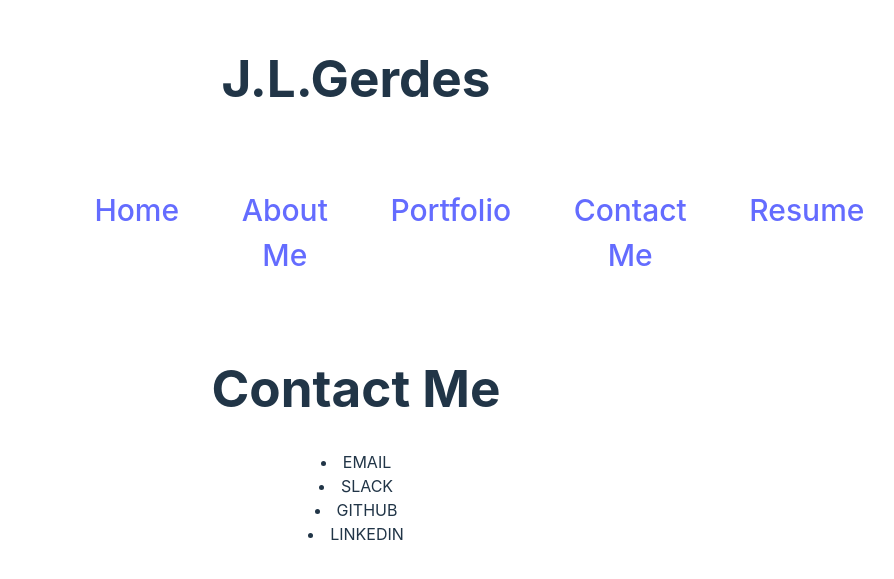
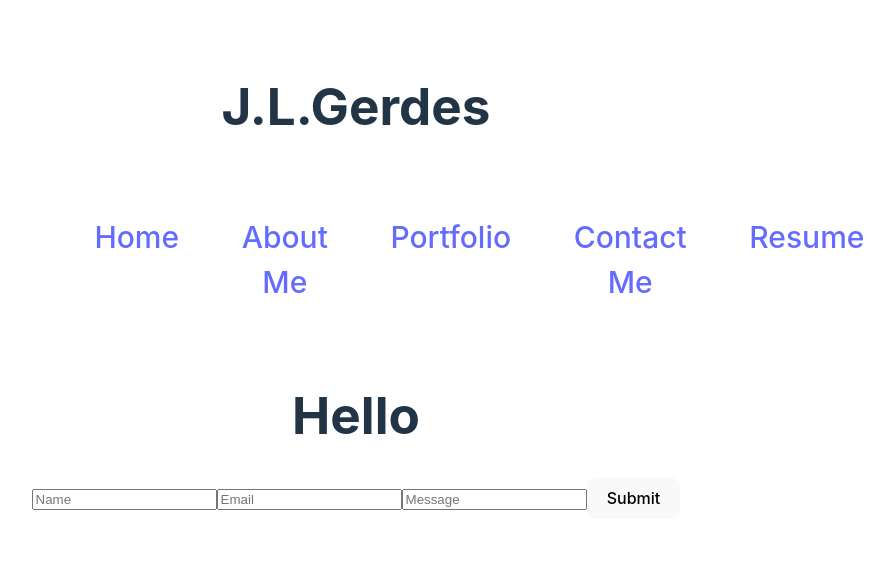
Before and after one commit to gerdesjasonl/jgPortfolio, a React (Vite) app in the folder jgPortfolio/: page /Contact in a window 1280 px wide. Shown: the part 119-698 px from the top of the page, without its empty margins (284-1178 px from the left). Built offline with nearby package versions, Linux system fonts and the light colour scheme.

Commit message:
Add form to contact me page

```diff
--- a/jgPortfolio/src/components/pages/Contact.jsx
+++ b/jgPortfolio/src/components/pages/Contact.jsx
@@ -1,11 +1,61 @@
+import { useState } from 'react';
+
 export default function Contact() {
-    return (
-      <div>
-        <h1>Contact Me</h1>
-        <li href="">EMAIL</li>
-        <li href="">SLACK</li>
-        <li href="">GITHUB</li>
-        <li href="">LINKEDIN</li>
-      </div>
-    );
+
+    const [userName, setUserName] = useState('');
+    const [userEmail, setUserEmail] = useState('');
+    const [userMessage, setUserMessage] = useState('');
+
+    const handleInputChange = (e) => {
+      // Getting the value and name of the input which triggered the change
+      const { name, value } = e.target;
+
+      // Ternary statement that will call either setFirstName or setLastName based on what field the user is typing in
+      return name === 'userName' ? setUserName(value) : setUserEmail(value);
+    };
+
+    const handleFormSubmit = (e) => {
+      // Preventing the default behavior of the form submit (which is to refresh the page)
+      e.preventDefault();
+
+      // Alert the user their name, clear the inputs
+      alert(`Thank you ${userName}!`);
+      setUserName('');
+      setUserEmail ('');
+      setUserMessage('');
+    };
+
+  return (
+      <div className="container text-center">
+      <h1>
+        Hello {userName}
+      </h1>
+      <form className="form" onSubmit={handleFormSubmit}>
+        <input
+          value={userName}
+          name="userName"
+          onChange={handleInputChange}
+          type="text"
+          placeholder="Name"
+        />
+        <input
+          value={userEmail}
+          name="userEmail"
+          onChange={handleInputChange}
+          type="text"
+          placeholder="Email"
+        />
+        <input
+          value={userMessage}
+          name="userMessage"
+          onChange={handleInputChange}
+          type="text"
+          placeholder="Message"
+        />
+        <button type="submit">
+          Submit
+        </button>
+      </form>
+    </div>
+  );
   }
```
